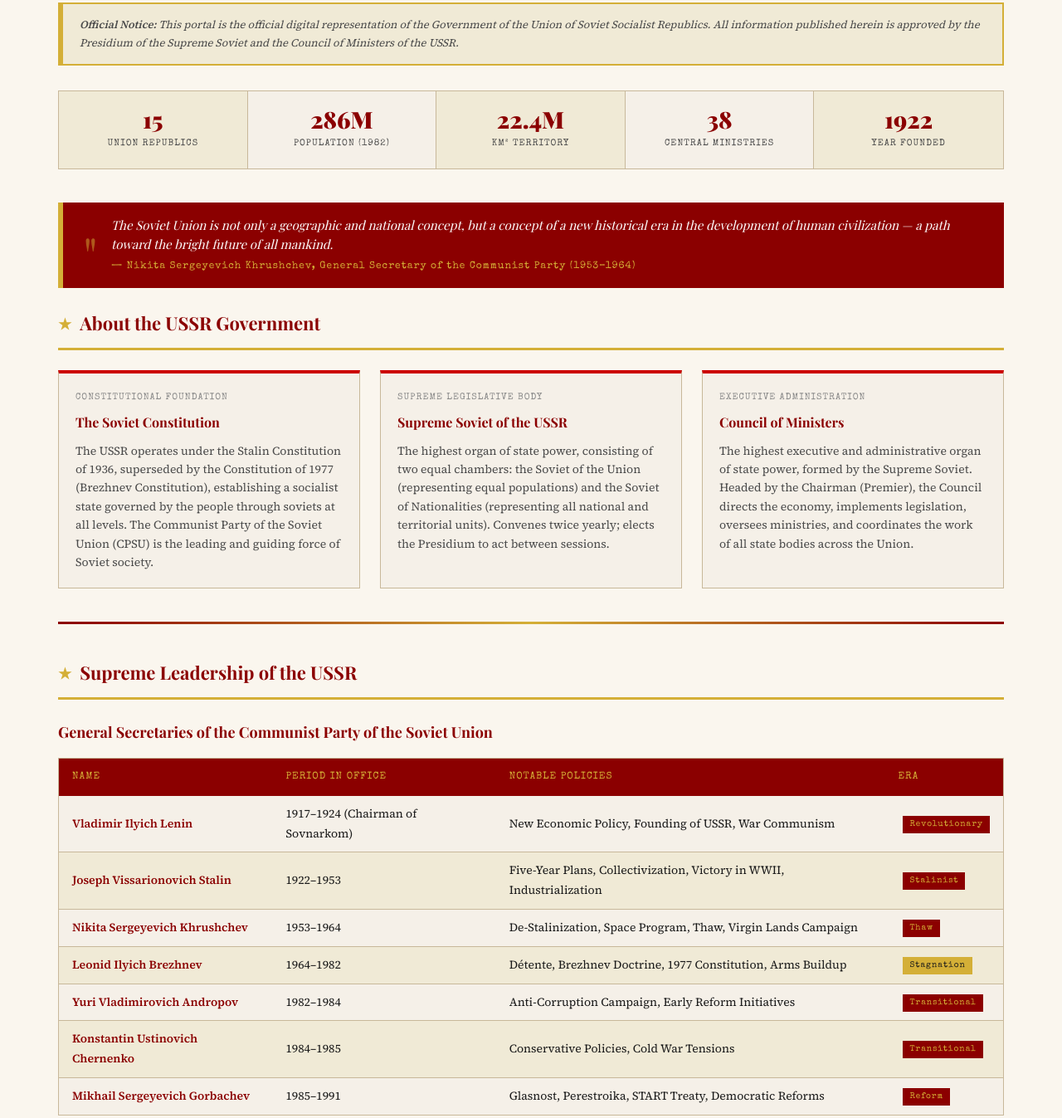
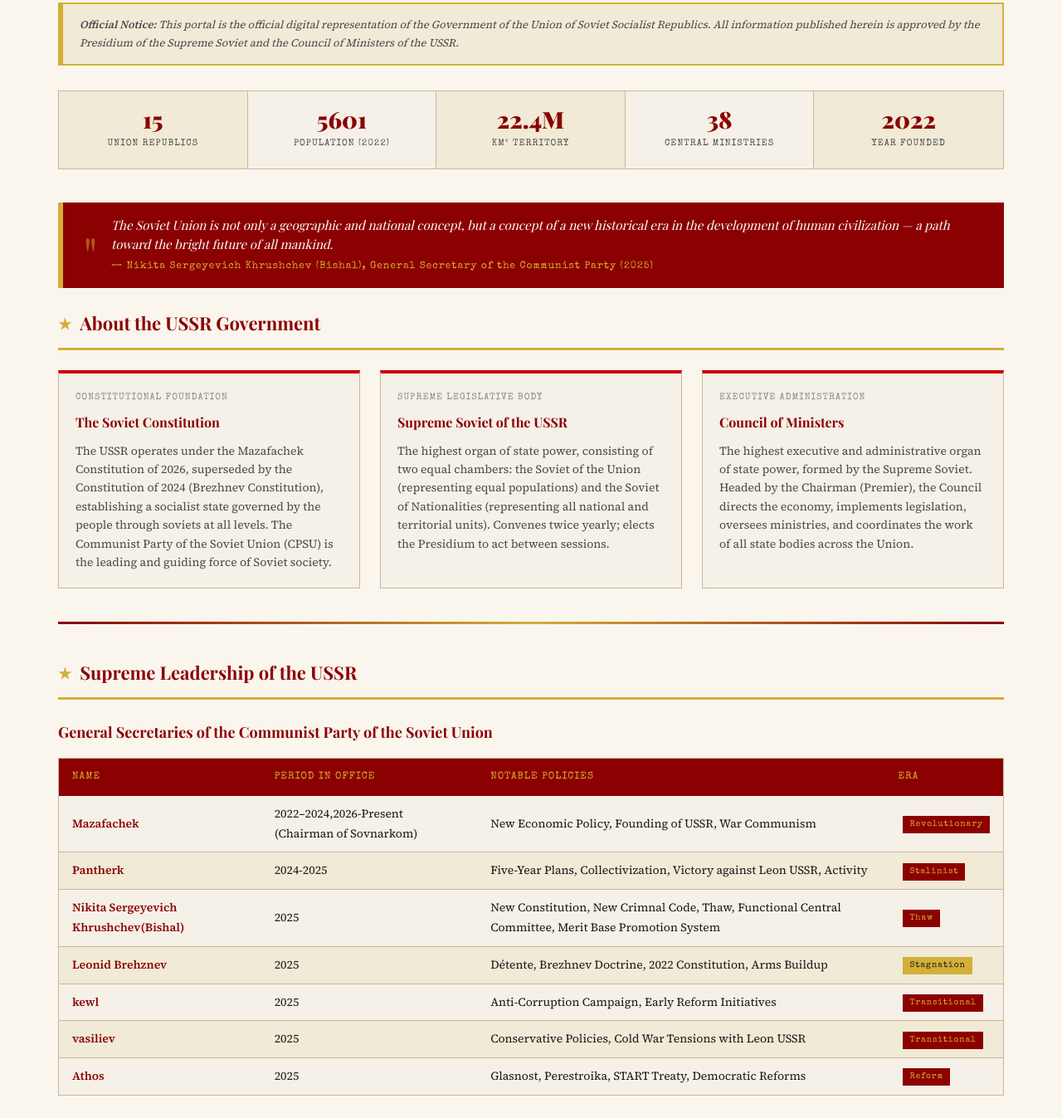
Before and after one commit to presidentofficeussr-stack/USSR, a plain HTML site: page index.html in a window 1280 px wide. Shown: the part 587-1934 px from the top of the page at 83% size. Drawn offline with nearby package versions, Linux system fonts and the light colour scheme.

Commit message:
Update index.html

```diff
--- a/index.html
+++ b/index.html
@@ -681,7 +681,7 @@
 
 <!-- ANNOUNCEMENTS -->
 <div class="announcements-bar">
-  <span>📢 ANNOUNCEMENT:</span> The 7th Five-Year Plan (1961–1965) has achieved 112% of its industrial targets. All workers and collectives are commended for their heroic efforts in service to the Motherland.
+  <span>📢 ANNOUNCEMENT:</span> The 7th Five-Year Plan (2022-2027) has achieved 112% of its targets. All workers and collectives are commended for their heroic efforts in service to the Motherland.
 </div>
 
 <main class="main-content">
@@ -699,8 +699,8 @@
         <div class="stat-label">Union Republics</div>
       </div>
       <div class="stat-block">
-        <div class="stat-number">286M</div>
-        <div class="stat-label">Population (1982)</div>
+        <div class="stat-number">5601</div>
+        <div class="stat-label">Population (2022)</div>
       </div>
       <div class="stat-block">
         <div class="stat-number">22.4M</div>
@@ -711,7 +711,7 @@
         <div class="stat-label">Central Ministries</div>
       </div>
       <div class="stat-block">
-        <div class="stat-number">1922</div>
+        <div class="stat-number">2022</div>
         <div class="stat-label">Year Founded</div>
       </div>
     </div>
@@ -721,7 +721,7 @@
       <div class="quote-mark">"</div>
       <div>
         <blockquote>The Soviet Union is not only a geographic and national concept, but a concept of a new historical era in the development of human civilization — a path toward the bright future of all mankind.</blockquote>
-        <cite>— Nikita Sergeyevich Khrushchev, General Secretary of the Communist Party (1953–1964)</cite>
+        <cite>— Nikita Sergeyevich Khrushchev (Bishal), General Secretary of the Communist Party (2025)</cite>
       </div>
     </div>
 
@@ -731,7 +731,7 @@
       <div class="card">
         <div class="card-meta">Constitutional Foundation</div>
         <h3>The Soviet Constitution</h3>
-        <p>The USSR operates under the Stalin Constitution of 1936, superseded by the Constitution of 1977 (Brezhnev Constitution), establishing a socialist state governed by the people through soviets at all levels. The Communist Party of the Soviet Union (CPSU) is the leading and guiding force of Soviet society.</p>
+        <p>The USSR operates under the Mazafachek Constitution of 2026, superseded by the Constitution of 2024 (Brezhnev Constitution), establishing a socialist state governed by the people through soviets at all levels. The Communist Party of the Soviet Union (CPSU) is the leading and guiding force of Soviet society.</p>
       </div>
       <div class="card">
         <div class="card-meta">Supreme Legislative Body</div>
@@ -765,44 +765,44 @@
       </thead>
       <tbody>
         <tr>
-          <td>Vladimir Ilyich Lenin</td>
-          <td>1917–1924 (Chairman of Sovnarkom)</td>
+          <td>Mazafachek</td>
+          <td>2022–2024,2026-Present (Chairman of Sovnarkom)</td>
           <td>New Economic Policy, Founding of USSR, War Communism</td>
           <td><span class="badge">Revolutionary</span></td>
         </tr>
         <tr>
-          <td>Joseph Vissarionovich Stalin</td>
-          <td>1922–1953</td>
-          <td>Five-Year Plans, Collectivization, Victory in WWII, Industrialization</td>
+          <td>Pantherk</td>
+          <td>2024-2025</td>
+          <td>Five-Year Plans, Collectivization, Victory against Leon USSR, Activity</td>
           <td><span class="badge">Stalinist</span></td>
         </tr>
         <tr>
-          <td>Nikita Sergeyevich Khrushchev</td>
-          <td>1953–1964</td>
-          <td>De-Stalinization, Space Program, Thaw, Virgin Lands Campaign</td>
+          <td>Nikita Sergeyevich Khrushchev(Bishal)</td>
+          <td>2025</td>
+          <td>New Constitution, New Crimnal Code, Thaw, Functional Central Committee, Merit Base Promotion System</td>
           <td><span class="badge">Thaw</span></td>
         </tr>
         <tr>
-          <td>Leonid Ilyich Brezhnev</td>
-          <td>1964–1982</td>
-          <td>Détente, Brezhnev Doctrine, 1977 Constitution, Arms Buildup</td>
+          <td>Leonid Brehznev</td>
+          <td>2025</td>
+          <td>Détente, Brezhnev Doctrine, 2022 Constitution, Arms Buildup</td>
           <td><span class="badge badge-gold">Stagnation</span></td>
         </tr>
         <tr>
-          <td>Yuri Vladimirovich Andropov</td>
-          <td>1982–1984</td>
+          <td>kewl</td>
+          <td>2025</td>
           <td>Anti-Corruption Campaign, Early Reform Initiatives</td>
           <td><span class="badge">Transitional</span></td>
         </tr>
         <tr>
-          <td>Konstantin Ustinovich Chernenko</td>
-          <td>1984–1985</td>
-          <td>Conservative Policies, Cold War Tensions</td>
+          <td>vasiliev</td>
+          <td>2025</td>
+          <td>Conservative Policies, Cold War Tensions with Leon USSR</td>
           <td><span class="badge">Transitional</span></td>
         </tr>
         <tr>
-          <td>Mikhail Sergeyevich Gorbachev</td>
-          <td>1985–1991</td>
+          <td>Athos</td>
+          <td>2025</td>
           <td>Glasnost, Perestroika, START Treaty, Democratic Reforms</td>
           <td><span class="badge">Reform</span></td>
         </tr>
@@ -858,7 +858,7 @@
         </thead>
         <tbody>
           <tr><td>Ministry of Finance</td><td>State budget, taxation, currency, credit policy, financial planning</td><td>Gosbank, Savings Banks, Customs</td><td><span class="badge badge-gold">Active</span></td></tr>
-          <tr><td>Ministry of Heavy Industry</td><td>Metallurgy, machine building, chemical and mining industries</td><td>100+ Industrial Enterprises</td><td><span class="badge badge-gold">Active</span></td></tr>
+          <tr><td>Ministry of Education</td><td>Education Policy, Educational Administartion, </td><td>3+ Universities</td><td><span class="badge badge-gold">Active</span></td></tr>
           <tr><td>Ministry of Light Industry</td><td>Consumer goods, textiles, clothing, leather, footwear production</td><td>Regional Industrial Combines</td><td><span class="badge badge-gold">Active</span></td></tr>
           <tr><td>Ministry of Agriculture</td><td>Collective farms, state farms, grain production, livestock, irrigation</td><td>MTS Stations, Kolkhozy, Sovkhozy</td><td><span class="badge badge-gold">Active</span></td></tr>
           <tr><td>Ministry of Trade</td><td>Domestic trade, distribution, consumer cooperatives, prices</td><td>Gosplan allocation, Stores</td><td><span class="badge badge-gold">Active</span></td></tr>
```
